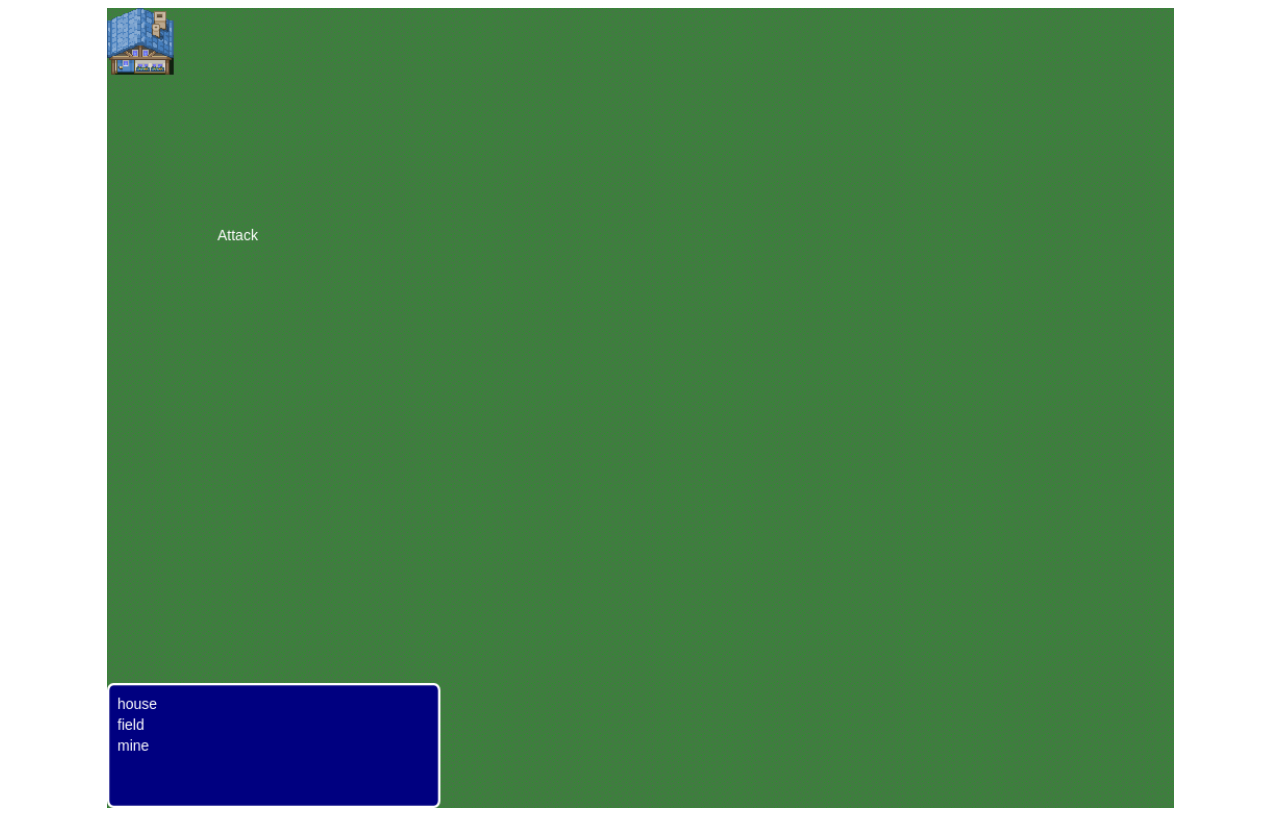
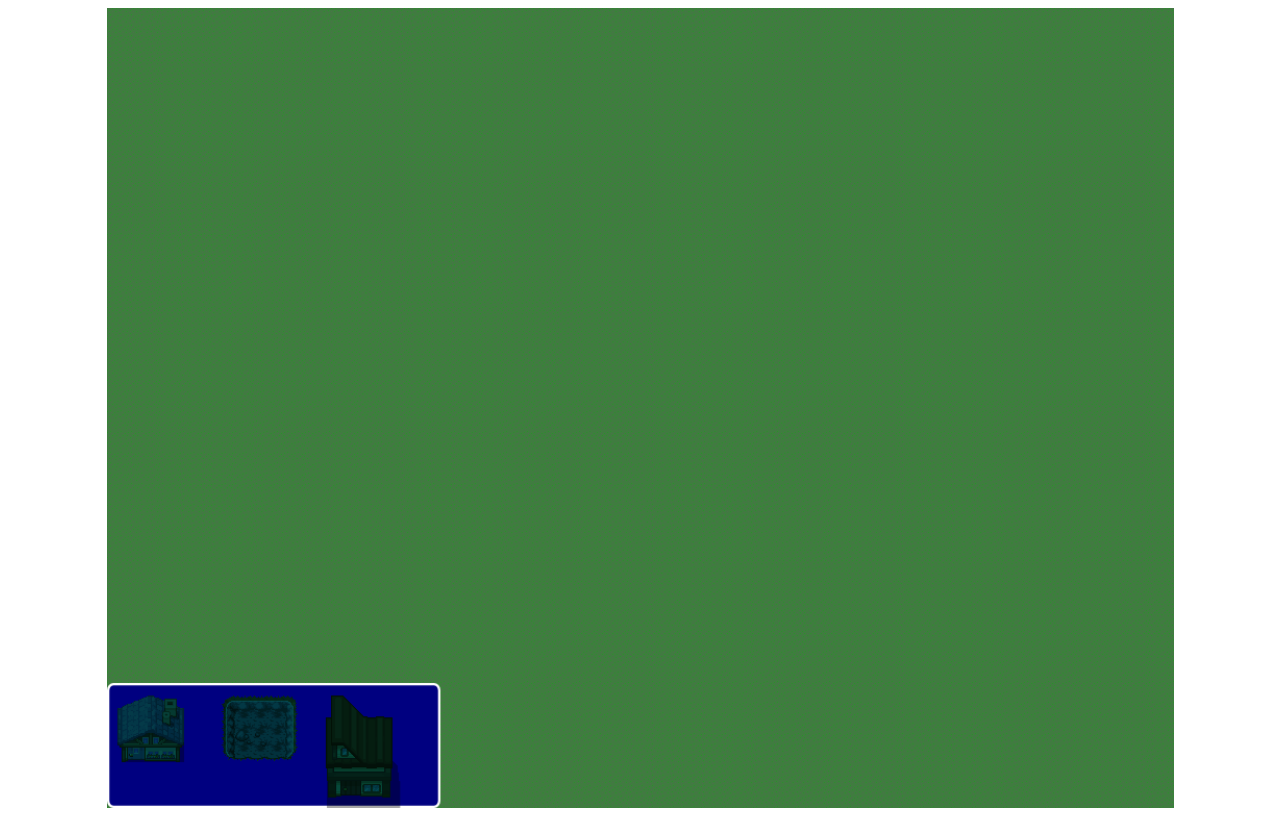
Before and after one commit to marco-mascia/Muryoma, a plain HTML site: page index.html in a window 1280 px wide. Drawn offline with Linux system fonts and the light colour scheme.

Commit message:
added menu

```diff
--- a/assets/levels/manage.json
+++ b/assets/levels/manage.json
@@ -5,7 +5,9 @@
         "male_fighter_spritesheet": {"type": "spritesheet", "source": "assets/images/characters/fighter_m.png", "frame_width": 24, "frame_height": 32},
         "female_mage_spritesheet": {"type": "spritesheet", "source": "assets/images/characters/mage_f.png", "frame_width": 24, "frame_height": 32},
         "bat_spritesheet": {"type": "spritesheet", "source": "assets/images/monsters/bat.png", "frame_width": 128, "frame_height": 128},
-        "h_house": {"type": "image", "source": "assets/images/h_house.png"}
+        "h_house": {"type": "image", "source": "assets/images/h_house.png"},
+        "field": {"type": "image", "source": "assets/images/field.png"},
+        "mine": {"type": "image", "source": "assets/images/mine.png"}
     },
     "groups": [
         "background",
@@ -14,26 +16,7 @@
         "blueprints",
         "hud"
     ],
-    "prefabs": {
-        "background": {
-            "type": "background",
-            "position": {"x": 0, "y": 0},
-            "properties": {
-                "texture": "grass_tile_image",
-                "group": "background",
-                "width": 1024,
-                "height": 768
-            }
-        },
-
-        "building_rectangle": {
-            "type": "rectangle",
-            "position": {"x": 0, "y": 648},
-            "properties": {
-                "texture": "rectangle_image",
-                "group": "hud"
-            }
-        },
+    "bp":{
         "house": {
             "type": "blueprint",
             "position": {"x": 0, "y": 0},
@@ -49,7 +32,7 @@
             "type": "blueprint",
             "position": {"x": 0, "y": 0},
             "properties": {
-                "texture": "h_house",
+                "texture": "field",
                 "group": "blueprints",
                 "stats": {
                     "cost": 4
@@ -60,11 +43,31 @@
             "type": "blueprint",
             "position": {"x": 0, "y": 0},
             "properties": {
-                "texture": "h_house",
+                "texture": "mine",
                 "group": "blueprints",
                 "stats": {
                     "cost": 20
                 }
+            }
+        }
+    },
+    "prefabs": {
+        "background": {
+            "type": "background",
+            "position": {"x": 0, "y": 0},
+            "properties": {
+                "texture": "grass_tile_image",
+                "group": "background",
+                "width": 1024,
+                "height": 768
+            }
+        },
+        "building_rectangle": {
+            "type": "rectangle",
+            "position": {"x": 0, "y": 648},
+            "properties": {
+                "texture": "rectangle_image",
+                "group": "hud"
             }
         },
         "fighter": {
--- a/js/prefabs/Blueprints/Blueprint.js
+++ b/js/prefabs/Blueprints/Blueprint.js
@@ -10,6 +10,11 @@ Muryoma.Blueprint = function (game_state, name, position, properties) {
     this.attacked_animation.to({tint: 0xFF0000}, 200);
     this.attacked_animation.onComplete.add(this.restore_tint, this);
     */
+
+    this.inputEnabled = true;
+    this.events.onInputOver.add(this.inputOver, this);
+    this.events.onInputOut.add(this.inputOut, this);
+    this.events.onInputDown.add(this.onInputDown, this);
 };
 
 Muryoma.Blueprint.prototype = Object.create(Muryoma.Prefab.prototype);
@@ -19,3 +24,18 @@ Muryoma.Blueprint.prototype.restore_tint = function () {
     "use strict";
     this.tint = 0xFFFFFF;
 };
+
+Muryoma.Blueprint.prototype.inputOver = function() {
+    "use strict";
+    console.log('BP inputOver');
+};
+
+Muryoma.Blueprint.prototype.inputOut = function() {
+    "use strict";
+    console.log('BP inputOut');
+};
+
+Muryoma.Blueprint.prototype.onInputDown = function() {
+    "use strict";
+    console.log('onInputDown');
+};
--- /dev/null
+++ b/js/prefabs/HUD/BlueprintMenu.js
@@ -0,0 +1,38 @@
+var Muryoma = Muryoma || {};
+
+Muryoma.BlueprintMenu = function (game_state, name, position, properties) {
+    "use strict";
+    /*
+    console.log('---------------------');
+    console.log('game_state ', game_state);
+    console.log('name ', name);
+    console.log('position ', position);
+    */
+
+    var live_index, life;
+    Muryoma.Prefab.call(this, game_state, name, position, properties);
+    this.blueprintMenu_items = properties.menu_items;
+    this.current_blueprint = null;
+    this.colorDisabled();
+};
+
+Muryoma.BlueprintMenu.prototype = Object.create(Muryoma.Prefab.prototype);
+Muryoma.BlueprintMenu.prototype.constructor = Muryoma.BlueprintMenu;
+
+Muryoma.BlueprintMenu.prototype.update = function (item_index) {
+    "use strict";
+};
+
+Muryoma.BlueprintMenu.prototype.setCurrentBlueprint = function (blueprint) {
+    "use strict";
+    this.current_blueprint = blueprint;
+    this.colorDisabled();
+    blueprint.tint = 0xFFFFFF;
+};
+
+Muryoma.BlueprintMenu.prototype.colorDisabled = function(){
+    "use strict";
+    for (var i = this.blueprintMenu_items.length - 1; i >= 0; i--) {
+        this.blueprintMenu_items[i].tint = 0x75757;
+    };
+};
--- /dev/null
+++ b/js/prefabs/HUD/BlueprintMenuItem.js
@@ -0,0 +1,40 @@
+var Muryoma = Muryoma || {};
+
+Muryoma.BlueprintMenuItem = function (game_state, name, position, properties) {
+    "use strict";
+
+    console.log('BlueprintMenuItem ---------------------');
+    console.log('name ', name);
+    console.log('position ', position);
+    console.log('properties ', properties);
+
+    Muryoma.Prefab.call(this, game_state, name, position, properties);
+
+    this.inputEnabled = true;
+    //this.events.onInputOver.add(this.inputOver, this);
+    //this.events.onInputOut.add(this.inputOut, this);
+    this.events.onInputDown.add(this.onInputDown, this);
+};
+
+Muryoma.BlueprintMenuItem.prototype = Object.create(Muryoma.Prefab.prototype);
+Muryoma.BlueprintMenuItem.prototype.constructor = Muryoma.BlueprintMenuItem;
+
+Muryoma.BlueprintMenuItem.prototype.select = function () {
+    "use strict";
+    console.log('BlueprintMenuItem selected');
+    /*
+    var enemy;
+    // get enemy prefab
+    enemy = this.game_state.prefabs[this.text];
+    // attack selected enemy
+    this.game_state.current_unit.attack(enemy);
+    // disable menus
+    this.game_state.prefabs.enemy_units_menu.disable();
+    this.game_state.prefabs.player_units_menu.disable();
+    */
+};
+
+Muryoma.BlueprintMenuItem.prototype.onInputDown = function (){
+    console.log('BlueprintMenuItem clicked: ', this.name);
+    this.game_state.prefabs.blueprints_menu.setCurrentBlueprint(this);
+};
--- a/js/prefabs/HUD/Menu.js
+++ b/js/prefabs/HUD/Menu.js
@@ -2,20 +2,30 @@ var Muryoma = Muryoma || {};
 
 Muryoma.Menu = function (game_state, name, position, properties) {
     "use strict";
+    /*
+    console.log('---------------------');
+    console.log('game_state ', game_state);
+    console.log('name ', name);
+    console.log('position ', position);
+    console.log('properties ', properties);
+    */
+
     var live_index, life;
     Muryoma.Prefab.call(this, game_state, name, position, properties);
 
     this.visible = false;
+    this.menu_items = properties.menu_items;
+    this.current_item_index = 0;
 
-    this.menu_items = properties.menu_items;
-
-    this.current_item_index = 0;
 };
 
 Muryoma.Menu.prototype = Object.create(Muryoma.Prefab.prototype);
 Muryoma.Menu.prototype.constructor = Muryoma.Menu;
 
 Muryoma.Menu.prototype.process_input = function (event) {
+
+    console.log('menu process_input ', event.keyCode);
+
     "use strict";
     switch (event.keyCode) {
     case Phaser.Keyboard.UP:
@@ -35,6 +45,11 @@ Muryoma.Menu.prototype.process_input = function (event) {
         break;
     }
 };
+
+Muryoma.Menu.prototype.update = function (item_index) {
+    "use strict";
+};
+
 
 Muryoma.Menu.prototype.move_selection = function (item_index) {
     "use strict";
@@ -72,13 +87,17 @@ Muryoma.Menu.prototype.enable = function () {
     if (this.menu_items.length > 0) {
         this.menu_items[this.current_item_index].selection_over();
     }
+
     this.game_state.game.input.keyboard.addCallbacks(this, this.process_input);
 };
 
 Muryoma.Menu.prototype.disable = function () {
+
+    /*
     "use strict";
     if (this.menu_items.length > 0) {
         this.menu_items[this.current_item_index].selection_out();
     }
     this.current_item_index = 0;
+    */
 };
--- a/js/prefabs/HUD/MenuItem.js
+++ b/js/prefabs/HUD/MenuItem.js
@@ -3,6 +3,11 @@ var Muryoma = Muryoma || {};
 Muryoma.MenuItem = function (game_state, name, position, properties) {
     "use strict";
     Muryoma.TextPrefab.call(this, game_state, name, position, properties);
+
+    this.inputEnabled = true;
+    //this.events.onInputOver.add(this.inputOver, this);
+    //this.events.onInputOut.add(this.inputOut, this);
+    //this.events.onInputDown.add(this.onInputDown, this);
 };
 
 Muryoma.MenuItem.prototype = Object.create(Muryoma.TextPrefab.prototype);
@@ -17,3 +22,20 @@ Muryoma.MenuItem.prototype.selection_out = function () {
     "use strict";
     this.fill = "#FFFFFF";
 };
+/*
+Muryoma.MenuItem.prototype.inputOver = function() {
+    "use strict";
+    console.log('inputOver');
+};
+
+Muryoma.MenuItem.prototype.inputOut = function() {
+    "use strict";
+    console.log('inputOut');
+
+};
+*/
+Muryoma.MenuItem.prototype.onInputDown = function() {
+    "use strict";
+    //console.log('onInputDown');
+    //console.log('game_state ', this.parent);
+};
--- a/js/states/ManageState.js
+++ b/js/states/ManageState.js
@@ -48,31 +48,26 @@ Muryoma.ManageState.prototype.create = function () {
             // create prefab
             this.create_prefab(prefab_name, this.level_data.prefabs[prefab_name]);
         }
-    }
+    };
 
     this.init_hud();
-
-
-    console.log('this.groups.blueprints.children ', this.groups.blueprints.children);
-
     // create units array with player and enemy units
     this.units = [];
     //this.units = this.units.concat(this.groups.player_units.children);
     //this.units = this.units.concat(this.groups.enemy_units.children);
     this.units = this.units.concat(this.groups.blueprints.children);
+    //this.next_turn();
 
-
-
-    this.next_turn();
 };
 
 Muryoma.ManageState.prototype.create_prefab = function (prefab_name, prefab_data) {
     "use strict";
-
+    /*
     console.log('----------------');
     console.log('ManageState create');
     console.log('prefab_name ', prefab_name);
     console.log('prefab_data ', prefab_data);
+    */
 
     var prefab;
     // create object according to its type
@@ -83,19 +78,25 @@ Muryoma.ManageState.prototype.create_prefab = function (prefab_name, prefab_data
 
 Muryoma.ManageState.prototype.init_hud = function () {
     "use strict";
-    var unit_index, player_unit_health;
+    var unit_index, player_unit_health, build_area;
 
     // show player actions
-    this.show_player_actions({x: 106, y: 210});
+    //this.show_player_actions({x: 106, y: 210});
 
     // show player units
-    this.show_units("player_units", {x: 202, y: 210}, Muryoma.PlayerMenuItem.prototype.constructor);
+    //this.show_units("player_units", {x: 202, y: 210}, Muryoma.PlayerMenuItem.prototype.constructor);
 
     // show enemy units
     //this.show_units("enemy_units", {x: 10, y: 210}, Muryoma.EnemyMenuItem.prototype.constructor);
 
     // show enemy units
-    this.show_blueprints("blueprints", {x: 10, y: 660}, Muryoma.EnemyMenuItem.prototype.constructor);
+    this.show_blueprints("blueprints", {x: 10, y: 660}, Muryoma.BlueprintMenuItem.prototype.constructor);
+    /*
+    build_area = new Muryoma.Prefab(this, 'build_area', {x: 0, y: 0}, {"group": "hud", "width": 300, "height": 300, "tint": 0xEACADD});
+    build_area.events.onInputDown.add(function(){
+        console.log('...');
+    }, this);
+    */
 };
 
 Muryoma.ManageState.prototype.show_blueprints = function (group_name, position, menu_item_constructor) {
@@ -109,19 +110,20 @@ Muryoma.ManageState.prototype.show_blueprints = function (group_name, position,
     bp_index = 0;
     menu_items = [];
 
-    this.groups[group_name].forEach(function (bp) {
-        bp_menu_item = new menu_item_constructor(this, bp.name + "_menu_item", {x: position.x, y: position.y + bp_index * 20}, {group: "hud", text: bp.name, style: Object.create(this.TEXT_STYLE)});
+    for (var key in this.level_data.bp) {
+        var item = this.level_data.bp[key];
+        bp_menu_item = new menu_item_constructor(this, key + "_menu_item", {x: position.x + bp_index * 100, y: position.y}, {group: "hud", text: key, texture: item.properties.texture});
         bp_index += 1;
         menu_items.push(bp_menu_item);
-    }, this);
+    }
 
-    bp_menu = new Muryoma.Menu(this, group_name + "_menu", position, {group: "hud", menu_items: menu_items});
+    bp_menu = new Muryoma.BlueprintMenu(this, group_name + "_menu", position, {group: "blueprints", menu_items: menu_items});
 
 };
 
 
 Muryoma.ManageState.prototype.show_units = function (group_name, position, menu_item_constructor) {
-
+    /*
     "use strict";
     var unit_index, menu_items, unit_menu_item, units_menu;
 
@@ -135,11 +137,11 @@ Muryoma.ManageState.prototype.show_units = function (group_name, position, menu_
     }, this);
     // create units menu
     units_menu = new Muryoma.Menu(this, group_name + "_menu", position, {group: "hud", menu_items: menu_items});
-
+    */
 };
 
 Muryoma.ManageState.prototype.show_player_actions = function (position) {
-
+    /*
     "use strict";
     var actions, actions_menu_items, action_index, actions_menu;
     // available actions
@@ -152,7 +154,7 @@ Muryoma.ManageState.prototype.show_player_actions = function (position) {
         action_index += 1;
     }, this);
     actions_menu = new Muryoma.Menu(this, "actions_menu", position, {group: "hud", menu_items: actions_menu_items});
-
+    */
 };
 
 Muryoma.ManageState.prototype.next_turn = function () {
@@ -169,3 +171,12 @@ Muryoma.ManageState.prototype.next_turn = function () {
     }
     */
 };
+
+Muryoma.ManageState.prototype.render = function(){
+    /*
+    game.debug.cameraInfo(game.camera, 32, 32);
+    for (var group in this.groups){
+         game.debug.body(group);
+    }
+    */
+}
```
Also changed, not shown: index.html (+2 -0 lines), assets/images/field.png (added), assets/images/mine.png (added), 1 other file.
